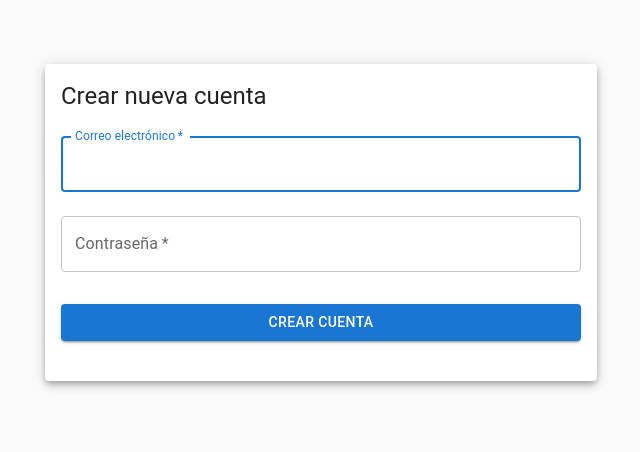
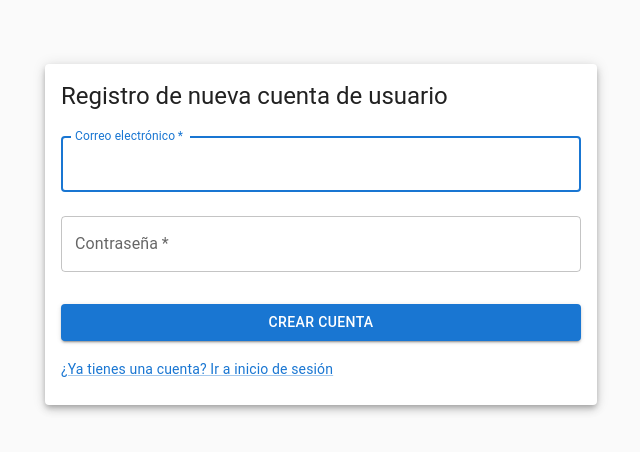
Before and after one commit to JoanGaliana/tfg, a React (Create React App) app in the folder front/: page /register in a window 1280 px wide. Shown: the top 452 px of the page, without its empty margins (319-959 px from the left). Built offline with nearby package versions, Linux system fonts and the light colour scheme.

Commit message:
Reistration to login link

```diff
--- a/front/src/components/RegisterForm.tsx
+++ b/front/src/components/RegisterForm.tsx
@@ -1,5 +1,12 @@
 import { LoadingButton } from "@mui/lab";
-import { Card, CardContent, Typography, Box, TextField } from "@mui/material";
+import {
+  Card,
+  CardContent,
+  Typography,
+  Box,
+  TextField,
+  Link,
+} from "@mui/material";
 import { useForm } from "react-hook-form";
 import { CreateUserRequest } from "../services/UsersService";
 
@@ -33,7 +40,7 @@ function UserRegistrationForm({
     <Card elevation={5}>
       <CardContent>
         <Typography component="h1" variant="h5">
-          Crear nueva cuenta
+          Registro de nueva cuenta de usuario
         </Typography>
         <Box component="form" noValidate onSubmit={submitForm} sx={{ mt: 1 }}>
           <TextField
@@ -71,6 +78,10 @@ function UserRegistrationForm({
           >
             Crear cuenta
           </LoadingButton>
+
+          <Link href="/login" variant="body2">
+            ¿Ya tienes una cuenta? Ir a inicio de sesión
+          </Link>
         </Box>
       </CardContent>
     </Card>
```
